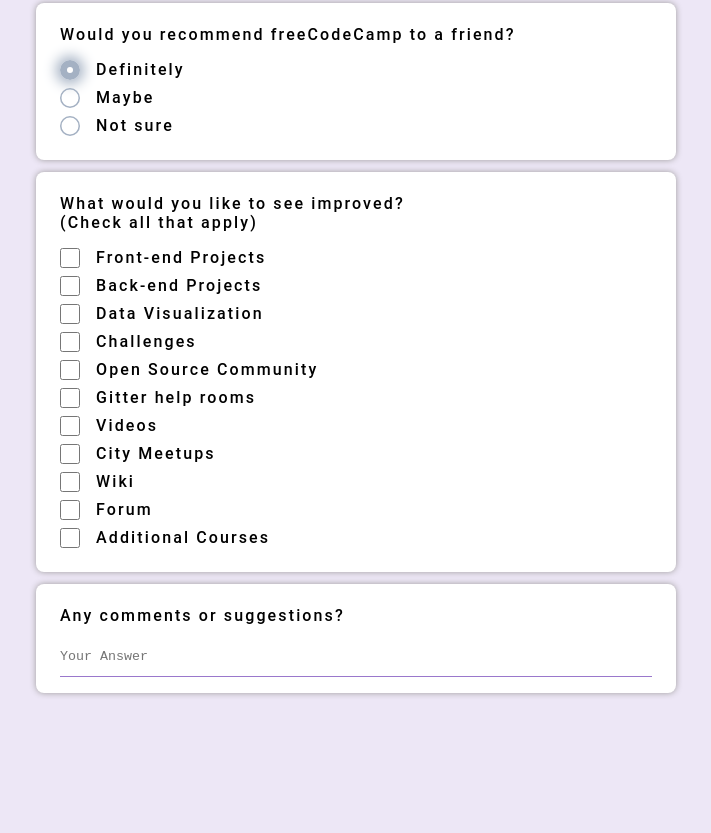
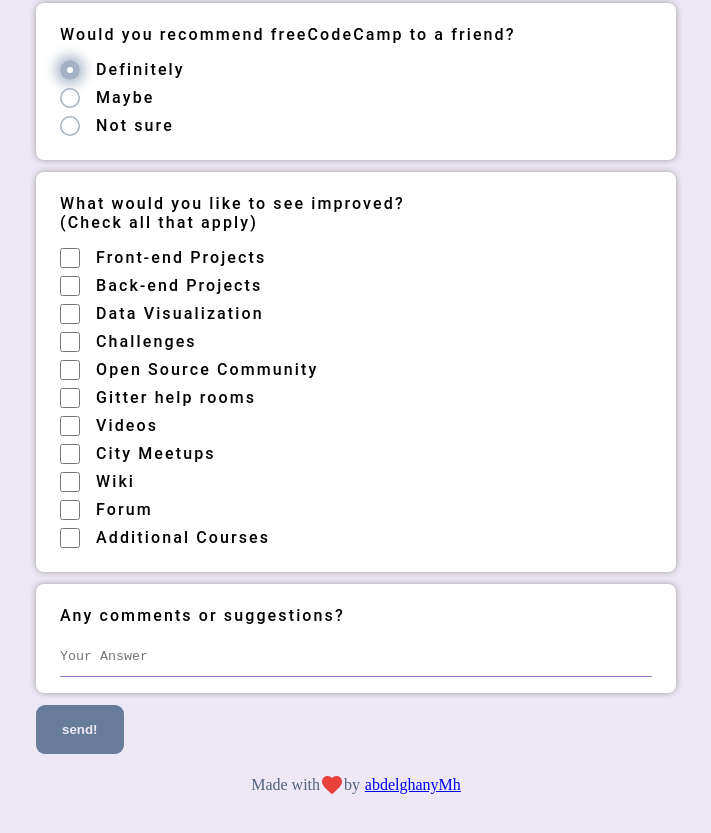
Before and after one commit to abdelghanyMh/ffc-survey-form, a plain HTML site: page index.html in a window 1280 px wide. Shown: the part 870-1703 px from the top of the page, without its empty margins (284-995 px from the left). Before the commit the page ends 1593 px from the top, so only its background shows below. Drawn offline with Linux system fonts and the light colour scheme.

Commit message:
'adding submit button'

```diff
--- a/index.html
+++ b/index.html
@@ -123,8 +123,15 @@
                 <textarea name="comments" id="comments" cols="1" rows="1" placeholder="Your Answer"
                     onscroll="handelTextArea(event)"></textarea>
             </div>
+            <button>send!</button>
         </form>
     </div>
+  <footer class="footer">
+      Made with <svg width="24" height="24" viewBox="0 0 24 24">
+        <path d="M12,21.35L10.55,20.03C5.4,15.36 2,12.27 2,8.5C2,5.41 4.42,3 7.5,3C9.24,3 10.91,3.81 12,5.08C13.09,3.81 14.76,3 16.5,3C19.58,3 22,5.41 22,8.5C22,12.27 18.6,15.36 13.45,20.03L12,21.35Z">
+        </path>
+      </svg> by <a href="https://github.com/abdelghanyMh"> abdelghanyMh</a>
+    </footer>
     <script src="resources/js/scripte.js"></script>
 </body>
 
--- a/resources/sass/style.sass
+++ b/resources/sass/style.sass
@@ -11,6 +11,34 @@ $active-tick: #ffffff
 body
     background-color: $theme-bg-color
     padding: 10px
+#theme-stripe
+    background-color: $theme-stripe-bg-color
+    color: rgba(0, 0, 0, 1)
+    border-top-left-radius: 8px
+    border-top-right-radius: 8px
+    height: 10px
+    left: -1px
+    position: absolute
+    top: -1px
+    width: calc(100% + 2px)
+#title
+    font-family: $font-primary
+    font-size: 2*$desktop-font-size
+    font-weight: 400
+    line-height: 40px
+    color: #202124
+    line-height: 135%
+    max-width: 100%
+    min-width: 0%
+#description
+    white-space: pre-wrap
+    font-family: $font-secondary
+    font-size: $desktop-font-size
+    font-weight: 400
+    letter-spacing: .2px
+    line-height: 20px
+    color: #202124
+    margin-top: 12px
 span
     color: red
     font-weight: 500
@@ -108,35 +136,30 @@ span
 textarea:focus, input:not([type="radio"]):not([type="checkbox"]):focus,select:focus
     outline: none
     border-bottom-color: $theme-stripe-bg-color
+button
 
-#theme-stripe
-    background-color: $theme-stripe-bg-color
-    color: rgba(0, 0, 0, 1)
-    border-top-left-radius: 8px
-    border-top-right-radius: 8px
-    height: 10px
-    left: -1px
-    position: absolute
-    top: -1px
-    width: calc(100% + 2px)
-#title
-    font-family: $font-primary
-    font-size: 2*$desktop-font-size
-    font-weight: 400
-    line-height: 40px
-    color: #202124
-    line-height: 135%
-    max-width: 100%
-    min-width: 0%
-#description
-    white-space: pre-wrap
-    font-family: $font-secondary
-    font-size: $desktop-font-size
-    font-weight: 400
-    letter-spacing: .2px
-    line-height: 20px
-    color: #202124
-    margin-top: 12px
+    background-color: darken($theme-stripe-bg-color,20%)
+    color: $theme-bg-color
+    outline: none
+    border: none
+    border-radius: 9px
+    width: auto
+    height: auto
+    padding: 17px 26px
+    font-weight: 700
+
+footer
+    display: flex
+    justify-content: center
+    align-items: center
+    text-align: center
+    padding: 1.2em
+    background-color: $theme-bg-color
+    color: darken($theme-stripe-bg-color,30%)
+svg
+    fill: #E8413B
+a
+    padding-left: 0.3em
 
 @media only screen and (max-width: 1024px)
     .form-card,#header-img,#form-wrapper
```
Also changed, not shown: resources/css/style.css, 1 other file.
